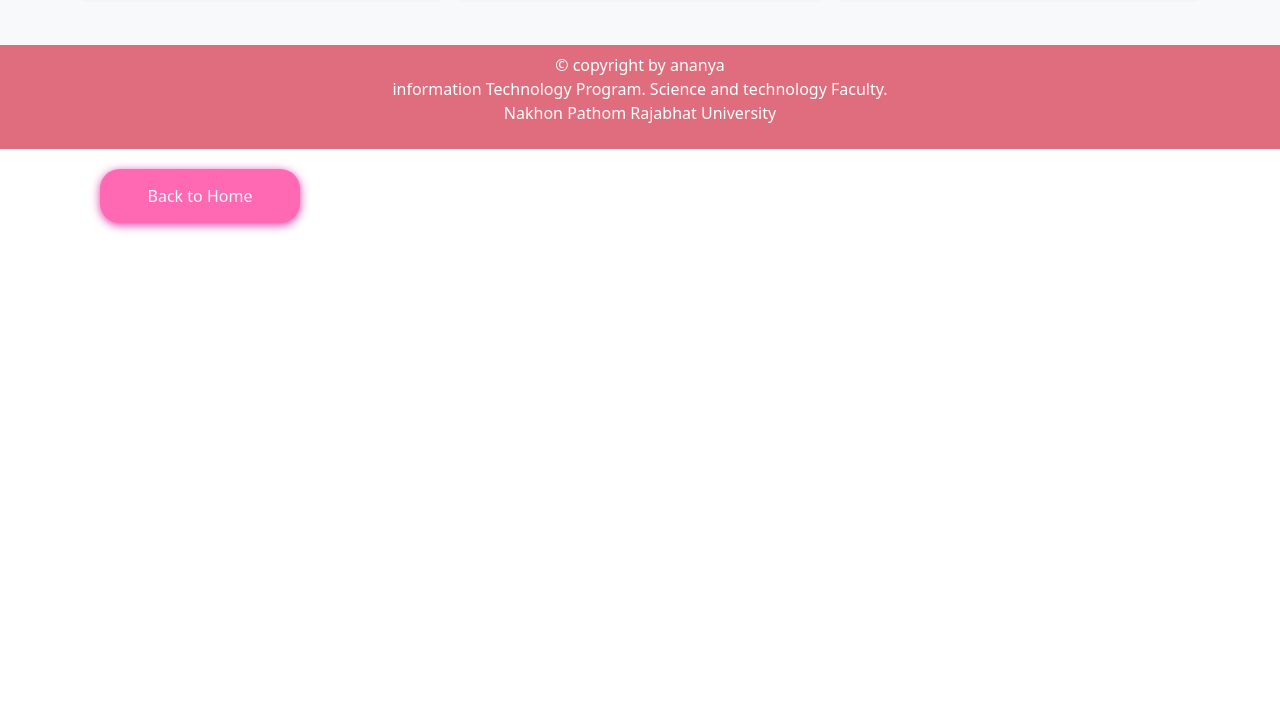
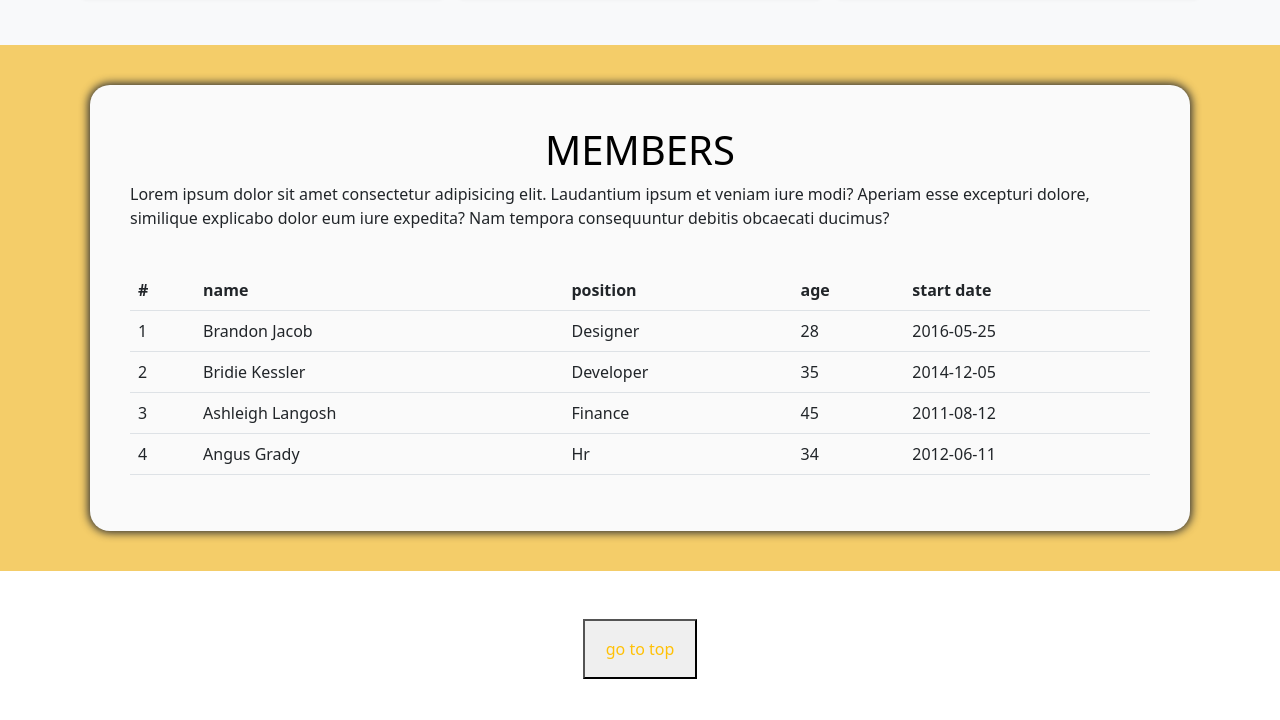
Before and after one commit to ananyao4/web-6540, a plain HTML site: page 6540_13_mypet-bs5.html in a window 1280 px wide. Shown: the part 1960-2680 px from the top of the page. Before the commit the page ends 2283 px from the top, so only its background shows below. Drawn offline with nearby package versions, Linux system fonts and the light colour scheme.

Commit message:
edit 6540_13_mypet-bs5.html

```diff
--- a/6540_13_mypet-bs5.html
+++ b/6540_13_mypet-bs5.html
@@ -175,6 +175,57 @@
         </div>
 
       </main>
+      <!----------------------------------------------- Table mamber ------------------------------------------>
+
+      <section class="ember">
+        <div class="member-box">
+            <h1 class="text-h1" mt-4>members</h1>
+            <p class="text-param">Lorem ipsum dolor sit amet consectetur adipisicing elit. Laudantium ipsum et veniam iure modi? Aperiam esse excepturi dolore,
+                similique explicabo dolor eum iure expedita? Nam tempora consequuntur debitis obcaecati ducimus?</p> <br>
+            <table class="table table-hover">
+                <tr>
+                    <th>#</th>
+                    <th>name</th>
+                    <th>position</th>
+                    <th>age</th>
+                    <th>start date</th>
+                </tr>
+                <tr>
+                    <td>1</td>
+                    <td>Brandon Jacob</td>
+                    <td>Designer</td>
+                    <td>28</td>
+                    <td>2016-05-25</td>
+                </tr>
+                <tr>
+                    <td>2</td>
+                    <td>Bridie Kessler</td>
+                    <td>Developer</td>
+                    <td>35</td>
+                    <td>2014-12-05</td>
+                </tr>
+                <tr>
+                    <td>3</td>
+                    <td>Ashleigh Langosh</td>
+                    <td>Finance</td>
+                    <td>45</td>
+                    <td>2011-08-12</td>
+                </tr>
+                <tr>
+                    <td>4</td>
+                    <td>Angus Grady</td>
+                    <td>Hr</td>
+                    <td>34</td>
+                    <td>2012-06-11 </td>
+                </tr>
+            </table>
+        </div>
+    </section>
+
+    <div class="mt-5 mb-5 text-center">
+      <button btn btn-primary> <a href="#" class="text-warning">go to top</a></button>
+    </div>
+
 <!------------------------------------------------- footer --------------------------------------------------->
 <footer class="container-fluid mybg text-white text-center p-2">
   <p>&copy; copyright by ananya <br>
--- a/CSS/custom.css
+++ b/CSS/custom.css
@@ -38,3 +38,36 @@ input {
 
     box-shadow: 0px 2px 10px rgb(228, 58, 166);
 }
+/* -------------------------------------------------------------------- */
+.ember {
+    background-color: rgb(244, 205, 105);
+    padding: 40px;
+  }
+  .text-h1 {
+    color: black;
+    text-align: center;
+    margin-top: 40px;
+    text-transform: uppercase;
+  }
+  .text-parem {
+    color: black;
+    text-align: center;
+  }
+  .member-box {
+    width: 1100px;
+    background-color: #fafafa;
+    margin: auto;
+    box-shadow: 0px 0px 8px 2px #333333;
+    border-radius: 20px;
+    padding: 1px 40px 40px;
+  }
+  /* table {
+    width: 80%;
+    border: 1px solid #555555;
+    border-collapse: collapse;
+
+    margin: auto;
+  }
+  th , td {
+    border: 1px solid #555555;
+  } */
--- a/CSS/webD3.css
+++ b/CSS/webD3.css
@@ -128,10 +128,9 @@
    font-size: small;
  }
  /* ------------------------------------------Start Members Section -----------------------------------------------*/
- .member {
-   background-color: chartreuse;
-   padding: 40px;
- }
+.ember {
+  background-color: #ffaaaa;
+}
  .text-h1 {
    color: black;
    text-align: center;
```
